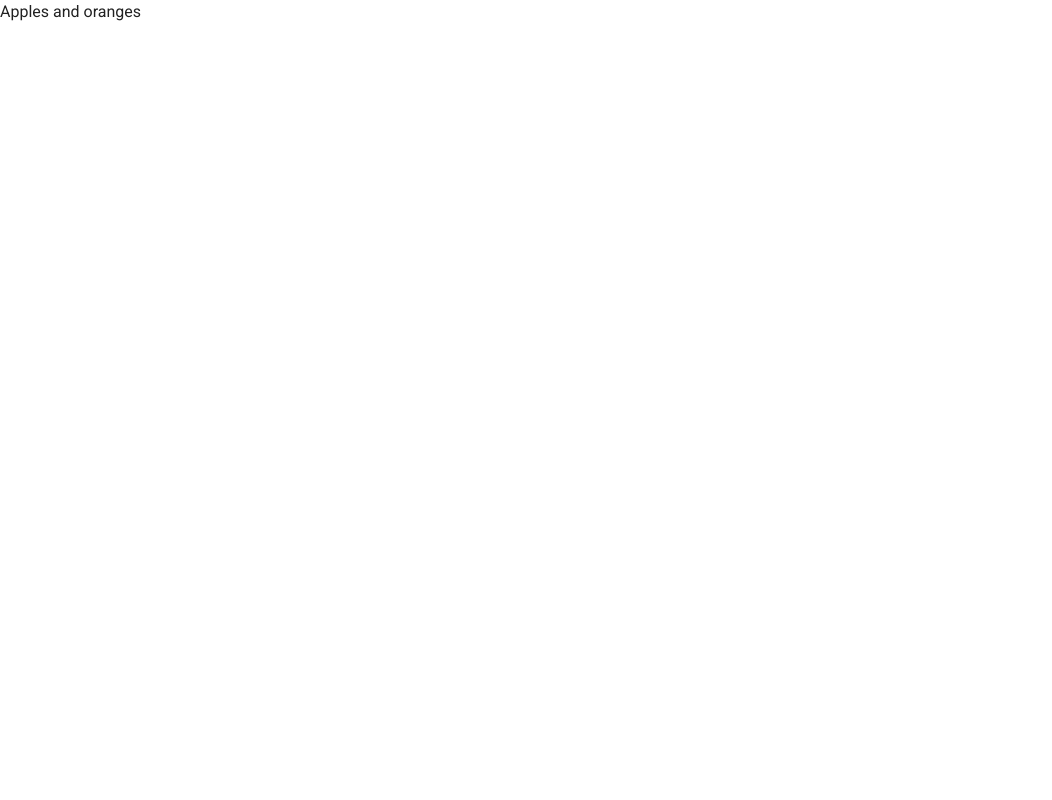
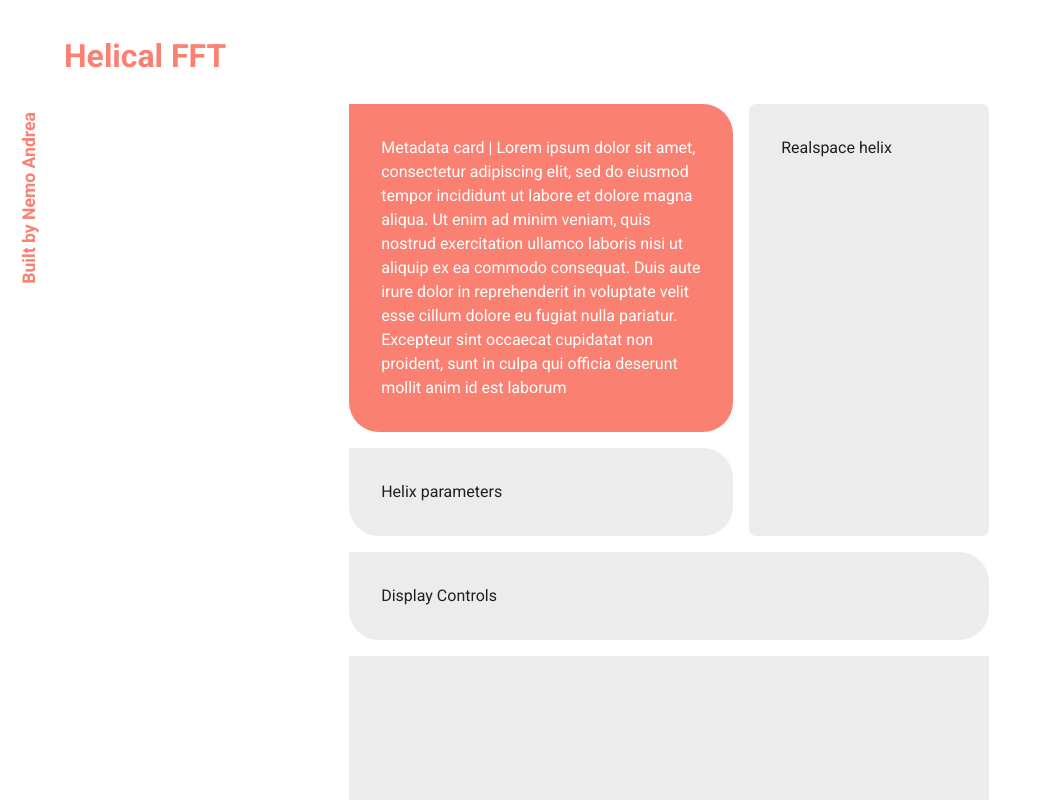
Before and after one commit to NemoAndrea/helix-fft, a Vue app: page / in a window 1280 px wide. Shown: the whole page, without its empty margins (0-1052 px from the left). Built offline with nearby package versions, Linux system fonts and the light colour scheme.

Commit message:
Basic GUI layout
Setting the basic GUI layout using plain HTML and CSS

```diff
--- a/public/index.html
+++ b/public/index.html
@@ -8,6 +8,7 @@
     <title><%= htmlWebpackPlugin.options.title %></title>
     <link rel="stylesheet" href="https://fonts.googleapis.com/css?family=Roboto:100,300,400,500,700,900">
     <link rel="stylesheet" href="https://cdn.jsdelivr.net/npm/@mdi/font@latest/css/materialdesignicons.min.css">
+    <link rel="stylesheet" href="styles.css">
   </head>
   <body>
     <noscript>
--- /dev/null
+++ b/public/styles.css
@@ -0,0 +1,3 @@
+body {
+    overflow: hidden; /* Hide scrollbars */
+}
--- a/src/App.vue
+++ b/src/App.vue
@@ -1,7 +1,28 @@
 <template>
   <v-app>
     <v-main>
-      Apples and oranges
+      <div class="layout-box">
+        <header >Helical FFT</header>
+        <div class="layout-left"><div class="rotated">Built by Nemo Andrea</div></div>
+        <div class="layout-central">
+          <div class="ui-box ui-command-panel">
+            <div class="card card-accent">Metadata card |
+              Lorem ipsum dolor sit amet, consectetur adipiscing elit, sed do eiusmod tempor incididunt ut labore et
+              dolore magna aliqua. Ut enim ad minim veniam, quis nostrud exercitation ullamco laboris nisi ut aliquip
+              ex ea commodo consequat. Duis aute irure dolor in reprehenderit in voluptate velit esse cillum dolore eu
+              fugiat nulla pariatur. Excepteur sint occaecat cupidatat non proident, sunt in culpa qui officia deserunt
+              mollit anim id est laborum</div>
+            <div class="card">Helix parameters</div>
+          </div>
+          <div class="ui-box ui-realspace-panel"><div class="card card-webgl">Realspace helix</div></div>
+          <div class="ui-box ui-fft-panel">
+            <div class="card card-display">Display Controls</div>
+            <div class="card card-fft">FFT of helix (theory and computed)</div>
+          </div>
+        </div>
+        <div class="layout-right"></div>
+        <footer >Twitter</footer>
+      </div>
     </v-main>
   </v-app>
 </template>
@@ -17,3 +38,114 @@ export default {
   }),
 };
 </script>
+
+<style>
+  :root {
+    --primary: salmon;
+    --mygrey: #ececec;
+  }
+
+  ::selection {
+    background-color: pink;
+  }
+
+  .layout-box{
+    display: grid;
+    grid-template: auto 1fr auto / auto 1fr auto;
+    width: 100vw;
+    height: 100vh;
+  }
+
+  header{
+    grid-column: 1 / 4;
+    font-size: 2rem;
+    margin: 2rem 0 1rem 4rem;
+    color: var(--primary);
+    font-weight: bold;
+  }
+
+  .layout-left{
+    grid-column: 1 / 2;
+    color: var(--primary);
+    margin: 1rem;
+    font-size: 1.1rem;
+    font-weight: bold;
+  }
+
+  .layout-central{
+    grid-column: 2 / 3;
+    display: flex;
+    flex-wrap: wrap;
+    justify-content: center;
+  }
+
+  .layout-right{
+    grid-column: 3 / 4;
+    background-color: green;
+  }
+
+  footer{
+    grid-column: 1 / 4;
+    color: var(--primary);
+    text-align: right;
+    margin: 0.5rem;
+    font-weight: bold;
+  }
+
+  .ui-box{
+    margin: 0.5rem;
+    min-height: 50vh;
+  }
+
+  .ui-command-panel{
+    display: grid;
+    grid-template-rows: auto 1fr;
+    flex: 0 1 24rem;
+  }
+
+  .ui-realspace-panel{
+    flex: 0 1 15rem;
+  }
+
+  .ui-fft-panel{
+    display: grid;
+    grid-template-rows: 1fr auto;
+    flex: 0 1 40rem;
+  }
+
+  .rotated{
+    writing-mode: vertical-rl;
+    transform: rotate(180deg);
+  }
+
+  .card{
+    width: 100%;
+    background-color: var(--mygrey);
+    padding: 2rem;
+
+    border-radius: 0 30px 30px 30px;
+  }
+
+  .card-accent{
+    background-color: var(--primary);
+    margin-bottom: 1rem;
+    color: white;
+  }
+
+  .card-webgl{
+    border-radius: 7px 7px 7px 7px;
+    height: 100%;
+  }
+
+  .card-display{
+    margin-bottom: 1rem;
+  }
+
+  .card-fft{
+    border-radius: 0;
+    padding-top: 100%;
+    /*aspect-ratio: 1 / 1;*/
+  }
+
+
+</style>
```
